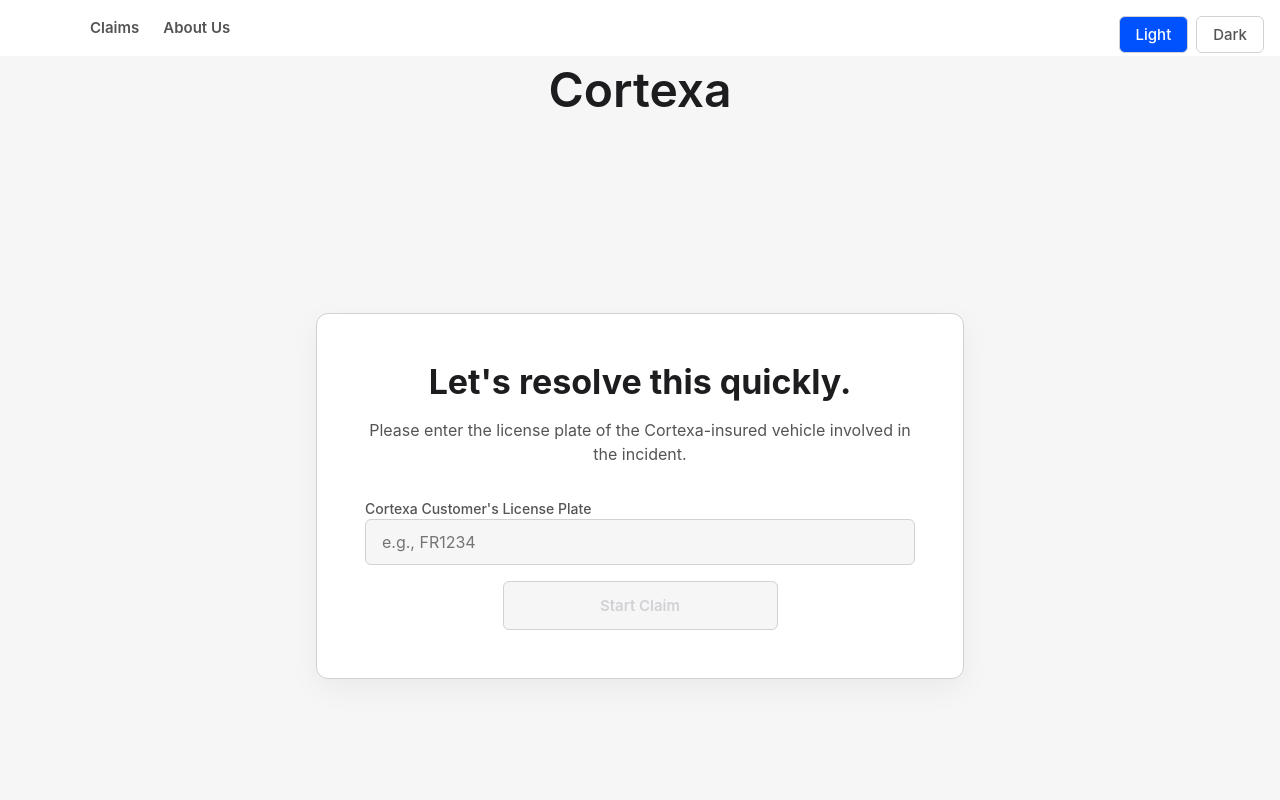
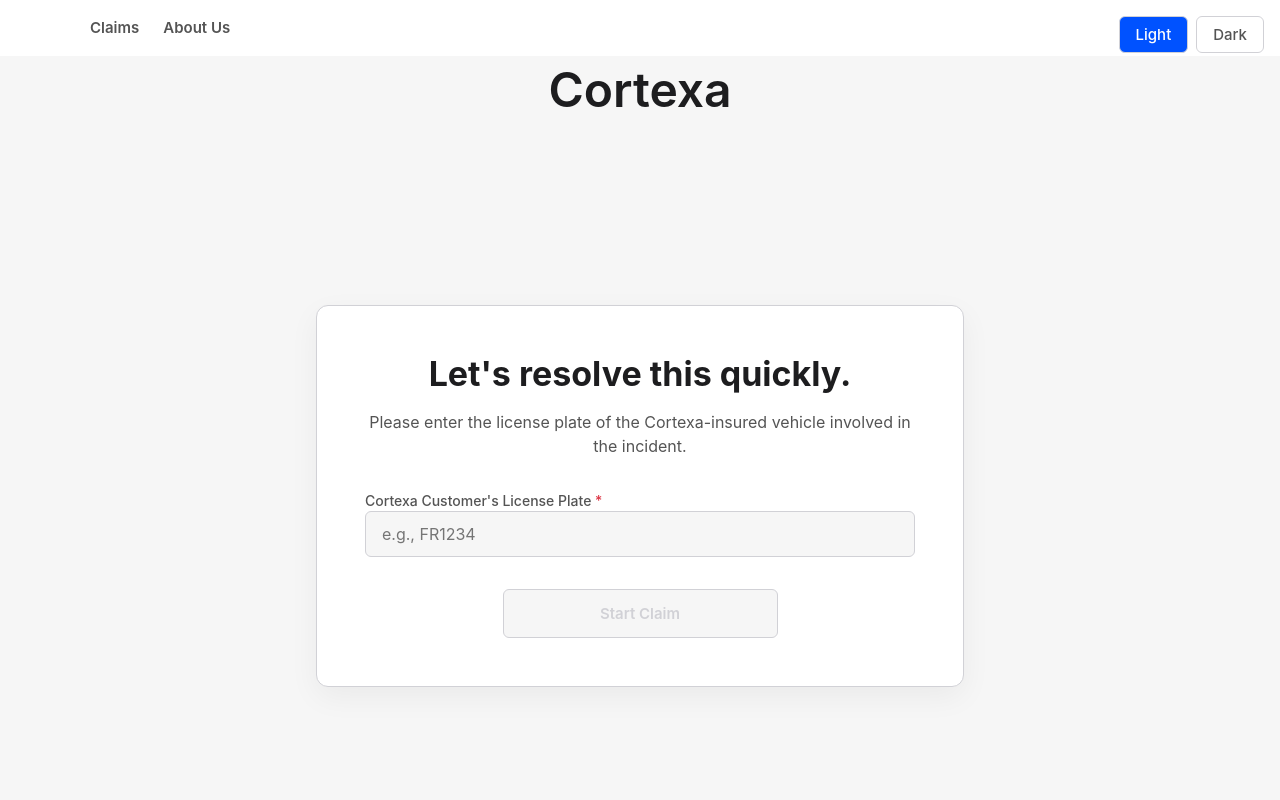
Before and after one commit to juanpatriciodoyle/cortexa-insurance, a React (Create React App) app: page /claims in a window 1280 px wide. Shown: the top 800 px of the page. Built offline with nearby package versions, Linux system fonts and the light colour scheme.

Commit message:
add tooltip helper

```diff
--- a/src/components/claims/Step1Welcome.tsx
+++ b/src/components/claims/Step1Welcome.tsx
@@ -14,7 +14,7 @@ const WelcomeWrapper = styled(motion.div)`
 const FormGrid = styled.div`
     display: grid;
     grid-template-columns: 1fr;
-    gap: 16px;
+    gap: 32px;
     margin-top: 32px;
     justify-items: center;
 `;
@@ -25,8 +25,14 @@ const FormField = styled.div`
     width: 100%;
 `;
 
-const FormLabel = styled(Text)`
+const FormLabel = styled(Text)<{ $isValid?: boolean }>`
     margin-bottom: 8px;
+
+    &::after {
+        content: ' *';
+        color: ${({theme, $isValid}) => ($isValid ? theme.colors.success : theme.colors.error)};
+        transition: color 0.3s ease;
+    }
 `;
 
 const FormButton = styled(Button)`
@@ -92,7 +98,8 @@ function Step1Welcome({onComplete}: Step1WelcomeProps) {
             </Text>
             <FormGrid>
                 <FormField>
-                    <FormLabel as="label" $variant="label">Cortexa Customer's License Plate</FormLabel>
+                    <FormLabel as="label" $variant="label" $isValid={isValid}>Cortexa Customer's License
+                        Plate</FormLabel>
                     <Input
                         type="text"
                         value={plate}
@@ -109,6 +116,7 @@ function Step1Welcome({onComplete}: Step1WelcomeProps) {
                     $variant="primary"
                     onClick={handleSubmit}
                     disabled={!isValid || isLoading}
+                    disabledTooltip="Please enter a valid license plate"
                 >
                     {isLoading ? 'Validating...' : 'Start Claim'}
                 </FormButton>
--- a/src/components/claims/Step2IncidentDetails.tsx
+++ b/src/components/claims/Step2IncidentDetails.tsx
@@ -13,7 +13,7 @@ const DetailsWrapper = styled(motion.div)`
 const FormGrid = styled.div`
     display: grid;
     grid-template-columns: 1fr;
-    gap: 16px;
+    gap: 32px;
     margin-top: 24px;
     justify-items: center;
 `;
@@ -24,8 +24,14 @@ const FormField = styled.div`
     width: 100%;
 `;
 
-const FormLabel = styled(Text)`
+const FormLabel = styled(Text)<{ $isValid?: boolean }>`
     margin-bottom: 8px;
+
+    &::after {
+        content: ' *';
+        color: ${({theme, $isValid}) => ($isValid ? theme.colors.success : theme.colors.error)};
+        transition: color 0.3s ease;
+    }
 `;
 
 const FormButton = styled(Button)`
@@ -59,7 +65,8 @@ function Step2IncidentDetails({onComplete}: Step2IncidentDetailsProps) {
 
             <FormGrid>
                 <FormField>
-                    <FormLabel as="label" $variant="label">When did the incident happen?</FormLabel>
+                    <FormLabel as="label" $variant="label" $isValid={!!incidentDate}>When did the incident
+                        happen?</FormLabel>
                     <Input
                         type="date"
                         value={incidentDate}
@@ -68,7 +75,7 @@ function Step2IncidentDetails({onComplete}: Step2IncidentDetailsProps) {
                 </FormField>
 
                 <FormField>
-                    <FormLabel as="label" $variant="label">Where did it happen?</FormLabel>
+                    <FormLabel as="label" $variant="label" $isValid={!!location}>Where did it happen?</FormLabel>
                     <Input
                         type="text"
                         value={location}
@@ -78,7 +85,8 @@ function Step2IncidentDetails({onComplete}: Step2IncidentDetailsProps) {
                 </FormField>
 
                 <FormField>
-                    <FormLabel as="label" $variant="label">Tell us, in a few words, what happened.</FormLabel>
+                    <FormLabel as="label" $variant="label" $isValid={!!description}>Tell us, in a few words, what
+                        happened.</FormLabel>
                     <Textarea
                         value={description}
                         onChange={(e) => setDescription(e.target.value)}
@@ -87,7 +95,8 @@ function Step2IncidentDetails({onComplete}: Step2IncidentDetailsProps) {
                 </FormField>
 
                 <FormField>
-                    <FormLabel as="label" $variant="label">What is your vehicle's license plate?</FormLabel>
+                    <FormLabel as="label" $variant="label" $isValid={!!yourPlate}>What is your vehicle's license
+                        plate?</FormLabel>
                     <Input
                         type="text"
                         value={yourPlate}
@@ -100,6 +109,7 @@ function Step2IncidentDetails({onComplete}: Step2IncidentDetailsProps) {
                     $variant="primary"
                     onClick={handleSubmit}
                     disabled={!isFormValid}
+                    disabledTooltip="Please fill out all fields"
                 >
                     Continue
                 </FormButton>
--- a/src/components/claims/Step3UploadPhotos.tsx
+++ b/src/components/claims/Step3UploadPhotos.tsx
@@ -131,6 +131,7 @@ function Step3UploadPhotos({onComplete}: Step3UploadPhotosProps) {
                     $variant="primary"
                     onClick={handleSubmit}
                     disabled={files.length === 0}
+                    disabledTooltip="Please upload at least one photo"
                 >
                     Continue
                 </FormButton>
--- a/src/components/ui/Button.tsx
+++ b/src/components/ui/Button.tsx
@@ -1,13 +1,20 @@
-import React from 'react';
+import React, {useState} from 'react';
 import styled, {css} from 'styled-components';
+import {AnimatePresence} from 'framer-motion';
 import Text from '../../styles/Text';
+import Tooltip from './Tooltip';
+
+const ButtonContainer = styled.div`
+    width: 100%;
+    position: relative;
+    display: inline-block;
+`;
 
 const ButtonWrapper = styled.button<{ $variant: 'primary' | 'secondary' }>`
     border-radius: ${({theme}) => theme.sizing.borderRadius.buttons};
     padding: 16px 32px;
     cursor: pointer;
     transition: all 0.2s ease;
-    width: auto;
     box-sizing: border-box;
 
     &:disabled {
@@ -47,13 +54,24 @@ const ButtonWrapper = styled.button<{ $variant: 'primary' | 'secondary' }>`
 interface ButtonProps extends React.ButtonHTMLAttributes<HTMLButtonElement> {
     children: React.ReactNode;
     $variant?: 'primary' | 'secondary';
+    disabledTooltip?: string;
 }
 
-function Button({children, $variant = 'primary', ...props}: ButtonProps) {
+function Button({children, $variant = 'primary', disabledTooltip, ...props}: ButtonProps) {
+    const [isHovered, setIsHovered] = useState(false);
+
     return (
-        <ButtonWrapper $variant={$variant} {...props}>
-            <Text $variant="button">{children}</Text>
-        </ButtonWrapper>
+        <ButtonContainer
+            onMouseEnter={() => setIsHovered(true)}
+            onMouseLeave={() => setIsHovered(false)}
+        >
+            <ButtonWrapper $variant={$variant} {...props}>
+                <Text $variant="button">{children}</Text>
+            </ButtonWrapper>
+            <AnimatePresence>
+                {props.disabled && isHovered && disabledTooltip && <Tooltip text={disabledTooltip}/>}
+            </AnimatePresence>
+        </ButtonContainer>
     );
 }
 
--- /dev/null
+++ b/src/components/ui/Tooltip.tsx
@@ -0,0 +1,43 @@
+import React from 'react';
+import styled from 'styled-components';
+import { motion } from 'framer-motion';
+import Text from '../../styles/Text';
+
+const TooltipWrapper = styled(motion.div)`
+    position: absolute;
+    bottom: 110%;
+    left: 50%;
+    transform: translateX(-50%);
+    background-color: ${({ theme }) => theme.colors.textHeadings};
+    color: ${({ theme }) => theme.colors.background};
+    padding: 8px 12px;
+    border-radius: ${({ theme }) => theme.sizing.borderRadius.buttons};
+    box-shadow: 0 4px 12px rgba(0, 0, 0, 0.1);
+    white-space: nowrap;
+    pointer-events: none;
+`;
+
+const tooltipVariants = {
+    hidden: { opacity: 0, y: 5 },
+    visible: { opacity: 1, y: 0 },
+};
+
+interface TooltipProps {
+    text: string;
+}
+
+function Tooltip({ text }: TooltipProps) {
+    return (
+        <TooltipWrapper
+            variants={tooltipVariants}
+            initial="hidden"
+            animate="visible"
+            exit="hidden"
+            transition={{ duration: 0.2, ease: 'easeOut' }}
+        >
+            <Text $variant="caption" style={{ color: 'inherit' }}>{text}</Text>
+        </TooltipWrapper>
+    );
+}
+
+export default Tooltip;
```
